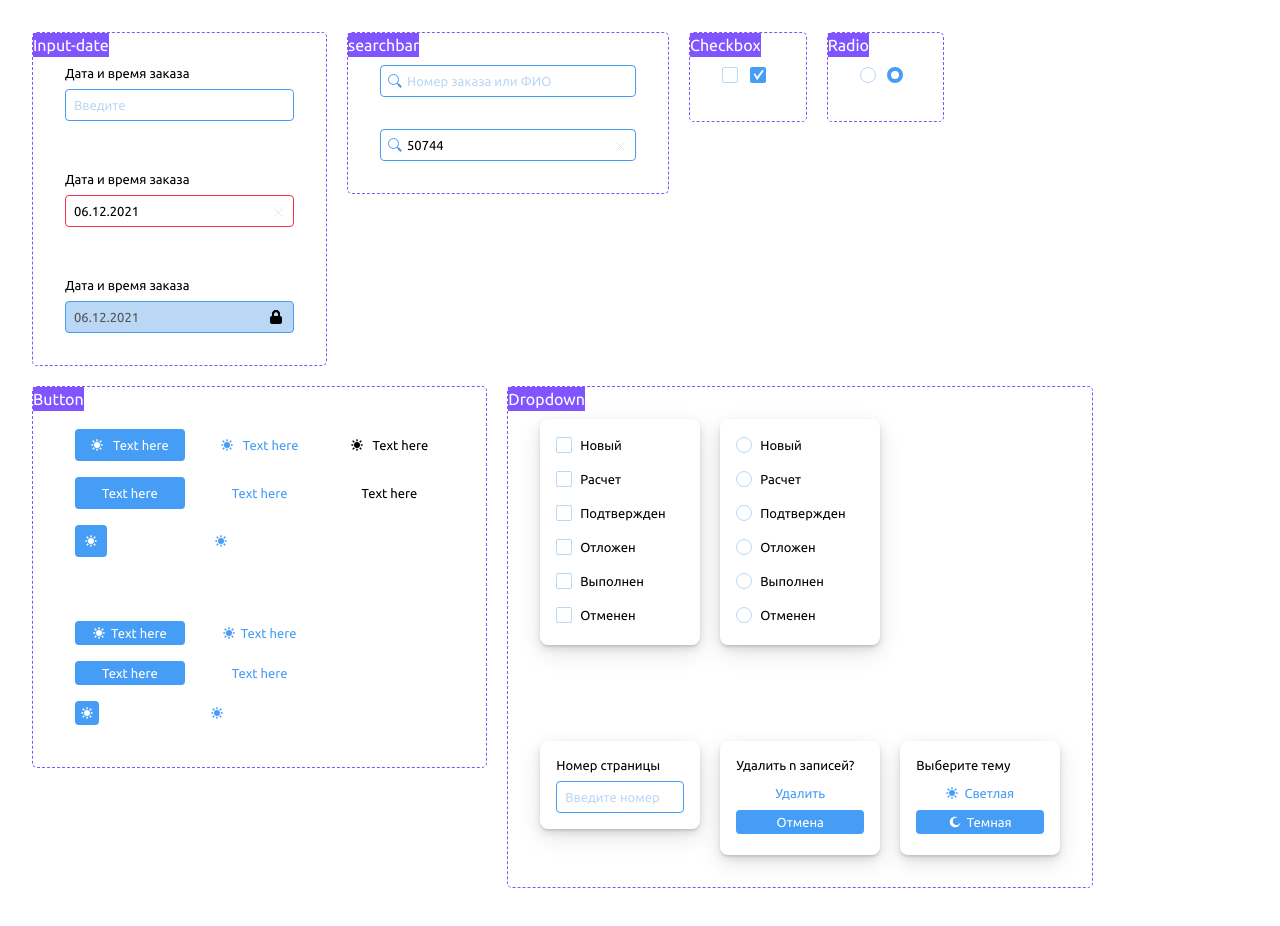
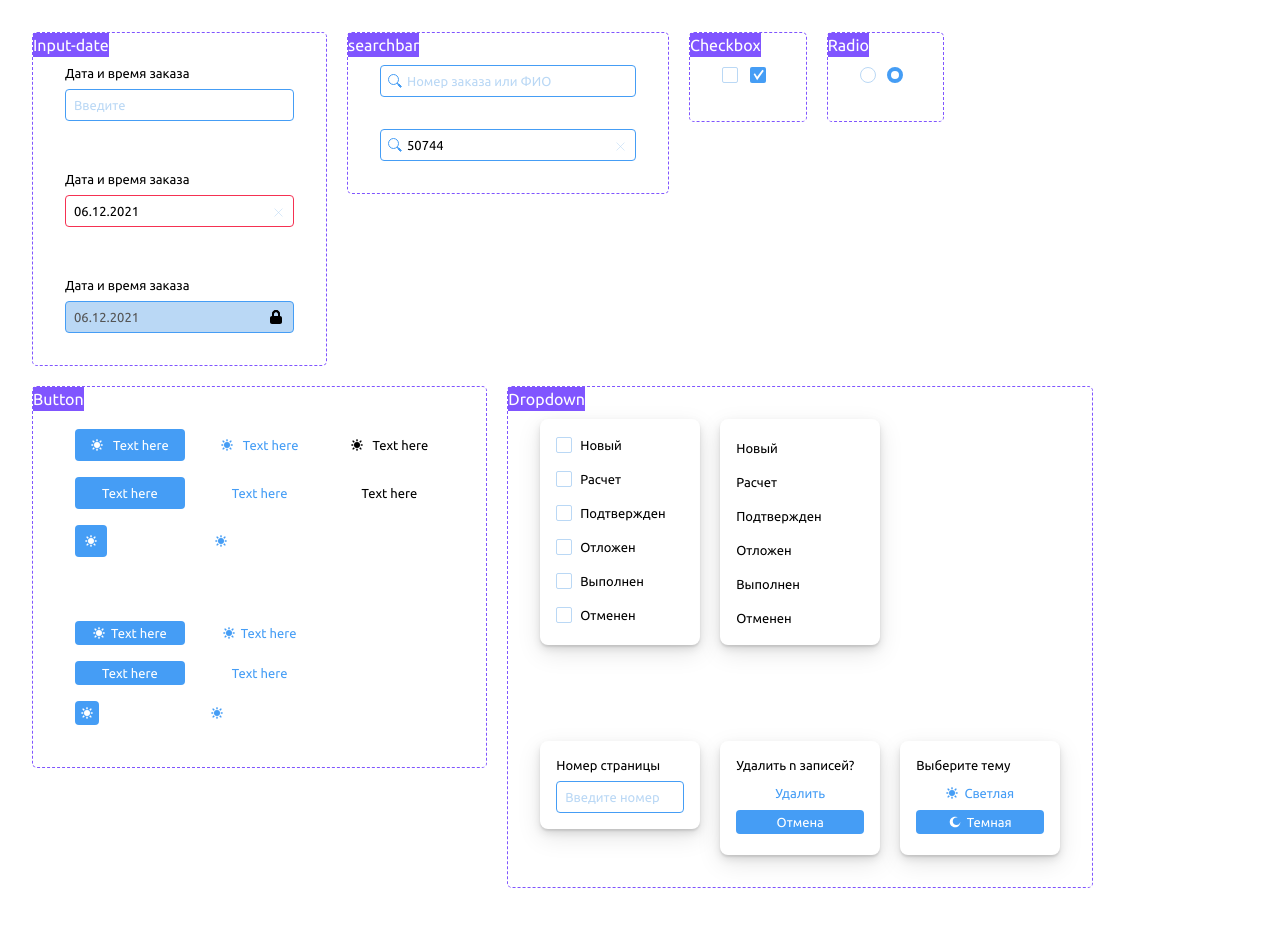
Before and after one commit to sponfin/Project, a website: page pages/blocks/ui-kit.html in a window 1280 px wide. Drawn offline with Linux system fonts and the light colour scheme.

Commit message:
Dropdown radio fixed

```diff
--- a/pages/blocks/checkbox-radio.css
+++ b/pages/blocks/checkbox-radio.css
@@ -60,12 +60,14 @@
   z-index: -1;
   opacity: 0;
 }
-.radio__label {
+.radio__label,
+.radio__label_none {
   display: inline-flex;
   align-items: center;
   user-select: none;
   font-size: 13px;
   line-height: 16px;
+  position: relative;
 }
 .radio__label::before {
   content: "";
@@ -88,6 +90,6 @@
   border: 4px solid #459df5;
 }
 
-.radio__input:checked + .radio__label {
+.radio__input:checked + .radio__label_none {
   color: #459df5;
 }
--- a/pages/blocks/dropdown.css
+++ b/pages/blocks/dropdown.css
@@ -12,6 +12,10 @@
   margin-bottom: 0px;
 }
 .dropdown .checkbox {
+  display: block;
+}
+
+.dropdown .radio {
   display: block;
 }
 
--- a/pages/blocks/ui-kit.html
+++ b/pages/blocks/ui-kit.html
@@ -362,7 +362,7 @@
                   class="radio__input"
                   id="radioNew"
                 />
-                <label class="radio__label" for="radioNew">Новый</label>
+                <label class="radio__label_none" for="radioNew">Новый</label>
               </div>
 
               <div class="radio">
@@ -372,7 +372,7 @@
                   class="radio__input"
                   id="radioCalcilation"
                 />
-                <label class="radio__label" for="radioCalcilation"
+                <label class="radio__label_none" for="radioCalcilation"
                   >Расчет</label
                 >
               </div>
@@ -384,7 +384,7 @@
                   class="radio__input"
                   id="radioConfirmed"
                 />
-                <label class="radio__label" for="radioConfirmed"
+                <label class="radio__label_none" for="radioConfirmed"
                   >Подтвержден</label
                 >
               </div>
@@ -396,7 +396,9 @@
                   class="radio__input"
                   id="radioPostponed"
                 />
-                <label class="radio__label" for="radioPostponed">Отложен</label>
+                <label class="radio__label_none" for="radioPostponed"
+                  >Отложен</label
+                >
               </div>
 
               <div class="radio">
@@ -406,7 +408,7 @@
                   class="radio__input"
                   id="radioCompleted"
                 />
-                <label class="radio__label" for="radioCompleted"
+                <label class="radio__label_none" for="radioCompleted"
                   >Выполнен</label
                 >
               </div>
@@ -418,7 +420,9 @@
                   class="radio__input"
                   id="radioCanceled"
                 />
-                <label class="radio__label" for="radioCanceled">Отменен</label>
+                <label class="radio__label_none" for="radioCanceled"
+                  >Отменен</label
+                >
               </div>
             </div>
           </div>
```
